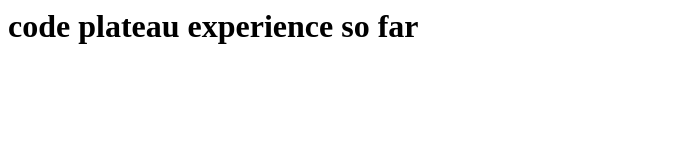
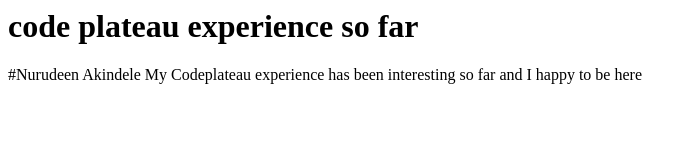
Before and after one commit to KimBitrus26/g4assgmt, a plain HTML site: page index.html in a window 1280 px wide. Shown: the whole page, without its empty margins (0-697 px from the left). Drawn offline with Linux system fonts and the light colour scheme.

Commit message:
Experience added

```diff
--- a/index.html
+++ b/index.html
@@ -5,5 +5,8 @@
 <body>
 
 <h1>code plateau experience so far</h1>
+
+#Nurudeen Akindele
+My Codeplateau experience has been interesting so far and I happy to be here
 </body>
 </html>
```
